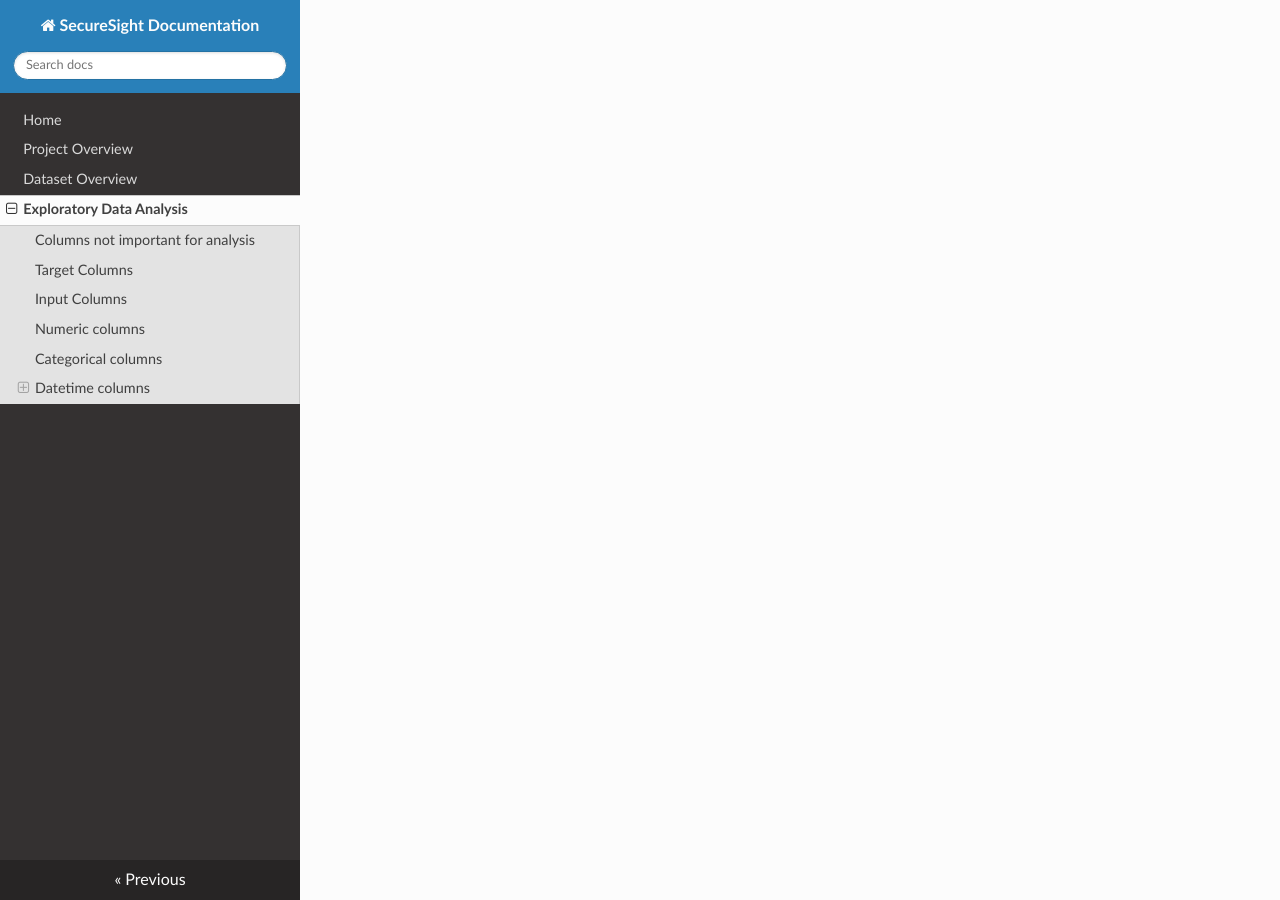
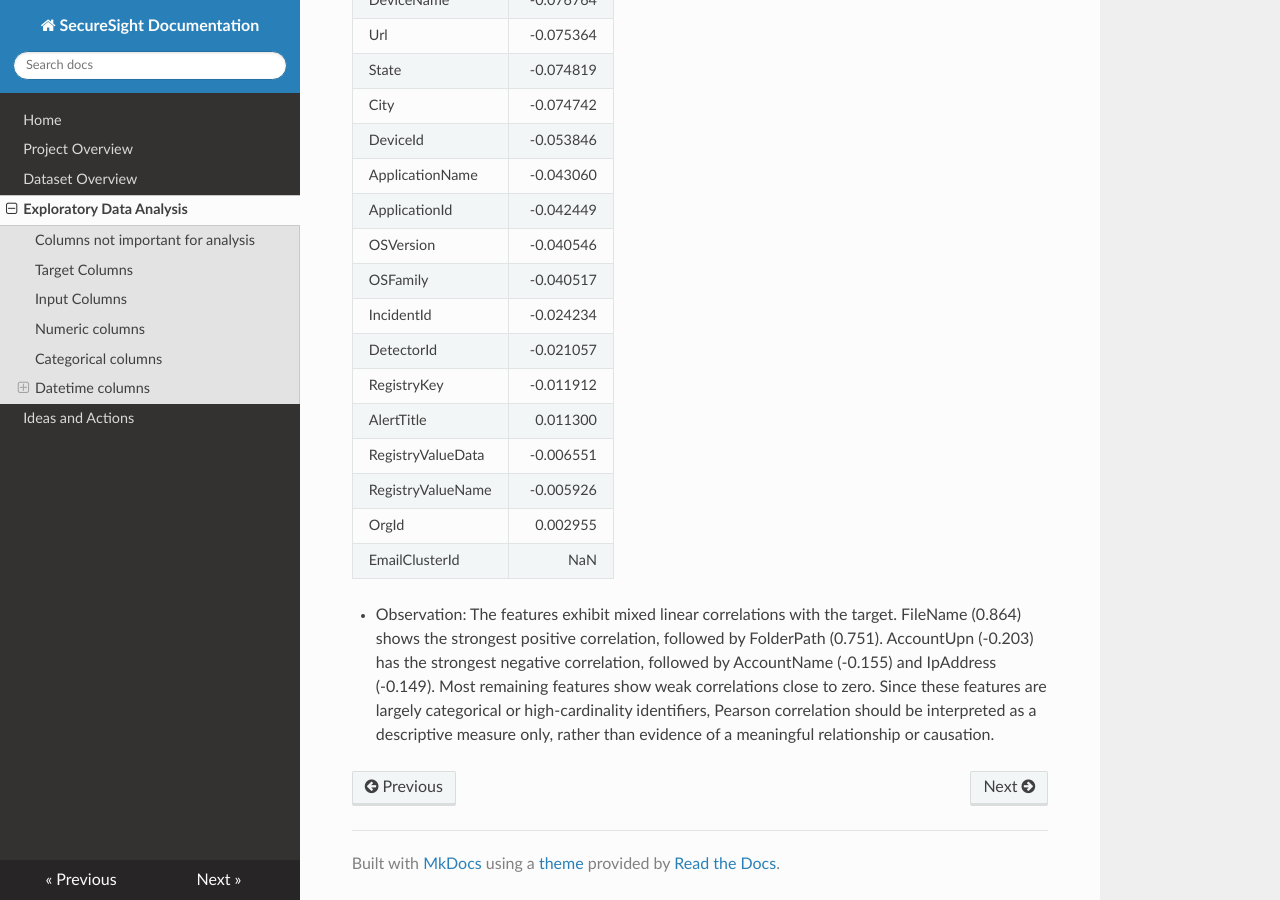
Before and after one commit to vkverma9534/SecureSight, an MkDocs documentation site: the page built from docs/eda.md, in a window 1280 px wide and 900 px high, scrolled down 78198 px. Built offline with MkDocs 1.6.1, drawn with Linux system fonts in a browser that asks for light colours; nearby versions of some CDN libraries.

Commit message:
debugging session 1

````diff
--- a/docs/eda.md
+++ b/docs/eda.md
@@ -1871,11 +1871,11 @@ freq.columns = ['AccountName', 'count','count_pct(%)','cumsum_pct']
 | 3-5 | 66207 |
 | 1-3 | 214117 |
 
-![Frequency Distribution](images/freq_distri_AccountName.png)
+![Frequency Distribution](images/freq_distri_accountname.png)
 
 - Only 1 AccountName appear on ~75% of the data
 
-![Contribution Distribution](images/skewedAccountName.png)
+![Contribution Distribution](images/skewedaccountname.png)
 
 - This is Simply a drop in appearence as only first in top takes 75% appearence which looks like a peak and then immediate fall
 
@@ -1963,7 +1963,7 @@ plt.title("Distribution of Dominant Target Percentage")
 plt.show()
 ```
 
-![Dominant Class Category](images/dom_class_AccountName.png)
+![Dominant Class Category](images/dom_class_accountname.png)
 
 #### Purity Statistics
 ```python
@@ -1991,7 +1991,7 @@ plt.title("Entropy Distribution Across AccountNames")
 plt.show()
 ```
 
-![Entropy Distribution](images/entropy_dist_AccountName.png)
+![Entropy Distribution](images/entropy_dist_accountname.png)
 
 #### Target Distribtution for top 20 AccountNames
 ```python
@@ -2012,7 +2012,7 @@ plt.title("Target Distribution for Top 20 AccountNames")
 plt.show()
 ```
 
-![Target Distribution For top 20 AccountNames](images/tar_dist_top_20_AccountName.png)
+![Target Distribution For top 20 AccountNames](images/tar_dist_top_20_accountname.png)
 
 #### Dominant Class Count
 ```python
@@ -2021,7 +2021,7 @@ plt.ylabel("Number of AccountNames")
 plt.title("Dominant IncidentGrade per AccountName")
 plt.show()
 ```
-![Dominant Class Count](images/dom_class_count_AccountName.png)
+![Dominant Class Count](images/dom_class_count_accountname.png)
 
 ### Relationship with other numeric Cols
 ```python
@@ -2175,7 +2175,7 @@ freq.columns = ['Sha256', 'count','count_pct(%)','cumsum_pct']
 | 3-5 | 16185 |
 | 1-3 | 74575 |
 
-![Frequency Distribution](images/freq_distri_Sha256.png)
+![Frequency Distribution](images/freq_distri_sha256.png)
 
 - Nearly 1 Sha256s appear on ~92% of the data
 
--- a/mkdocs.yml
+++ b/mkdocs.yml
@@ -9,3 +9,4 @@ nav:
   - Project Overview: project_overview.md
   - Dataset Overview: dataset.md
   - Exploratory Data Analysis: eda.md
+  - Ideas and Actions: Ideas_and_actions.md
````
